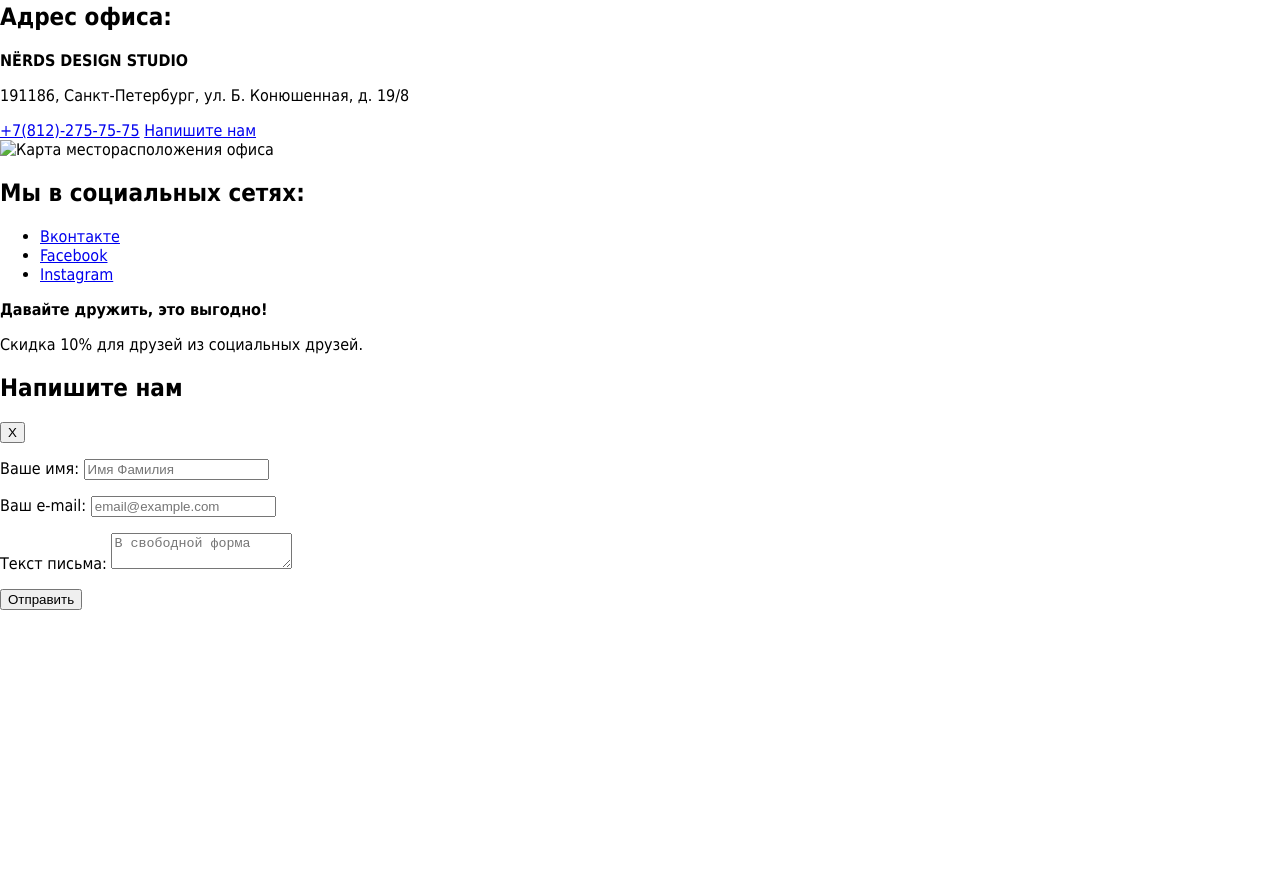
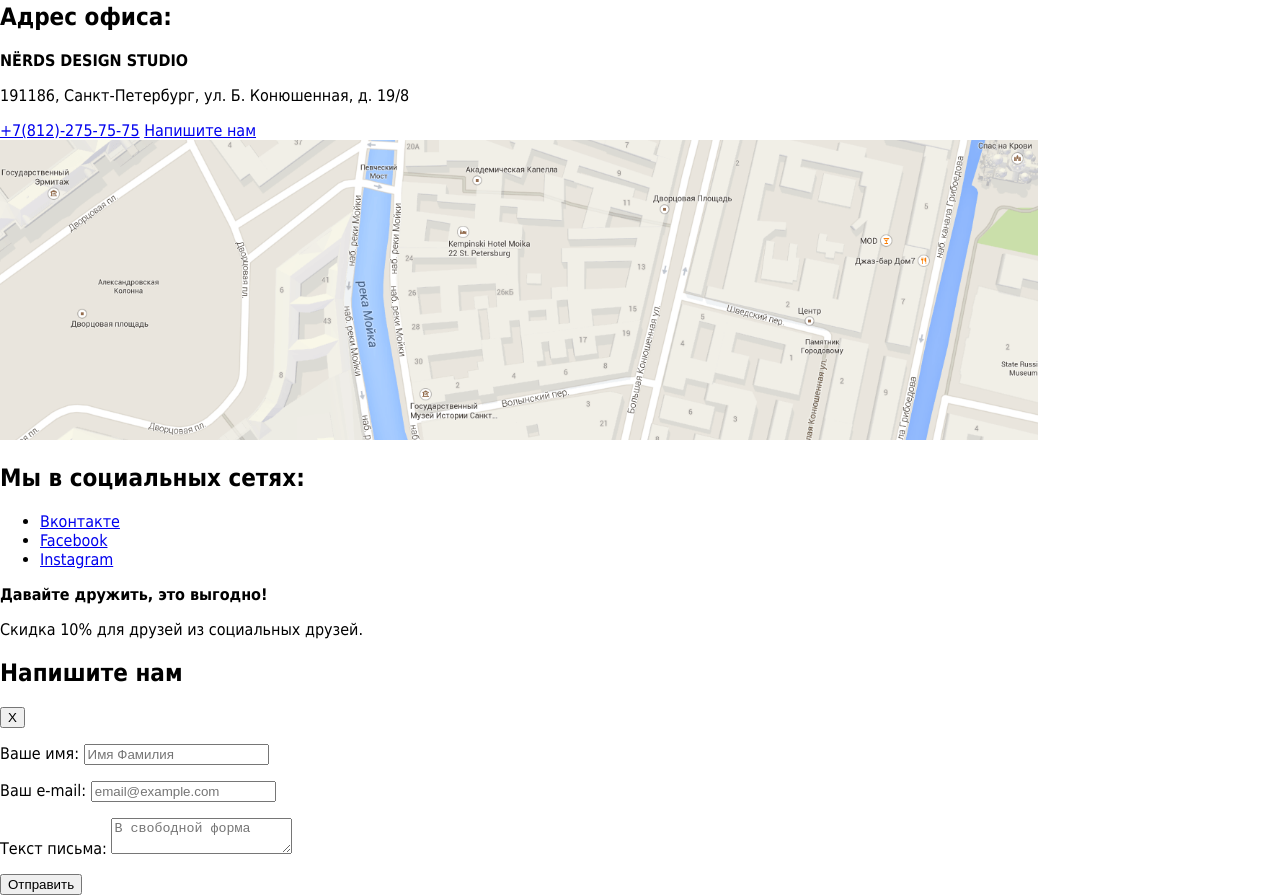
Before and after one commit to LessFilling1/777349-nerds, a plain HTML site: page catalog.html in a window 1280 px wide. Shown: the part 5360-6255 px from the top of the page. Before the commit the page ends 5970 px from the top, so only its background shows below. Drawn offline with Linux system fonts and the light colour scheme.

Commit message:
правка с картой

```diff
--- a/catalog.html
+++ b/catalog.html
@@ -224,7 +224,7 @@
 		<a href="tel:+78122757575">+7(812)-275-75-75</a>
         <a class="button" href="#">Напишите нам</a>
       </div>
-      <img src="img/map.svg" width="100%" height="300" alt="Карта месторасположения офиса">
+      <img src="img/map.png" height="300" alt="Карта месторасположения офиса">
     </section>
     <section class="social">
       <h2 class="visually-hidden">Мы в социальных сетях:</h2>
```
Also changed, not shown: index.html (+1 -1 lines).
